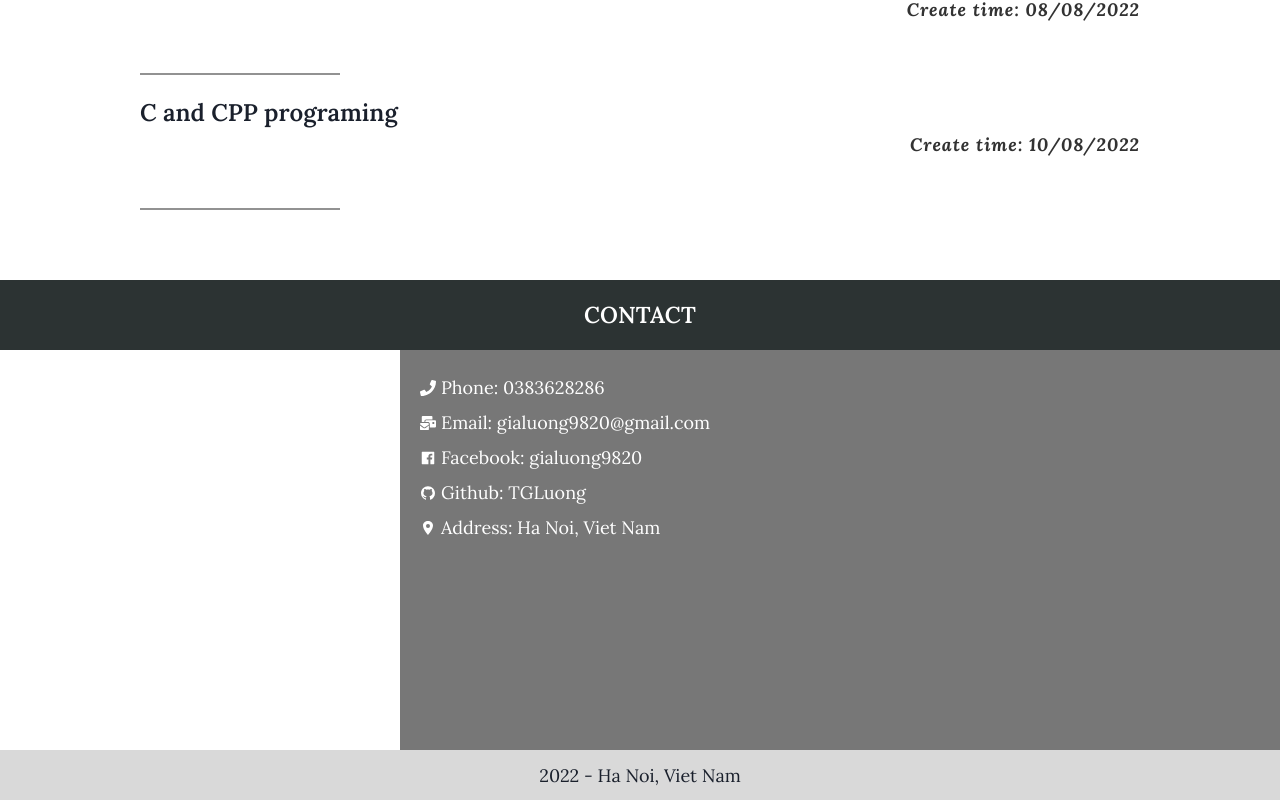
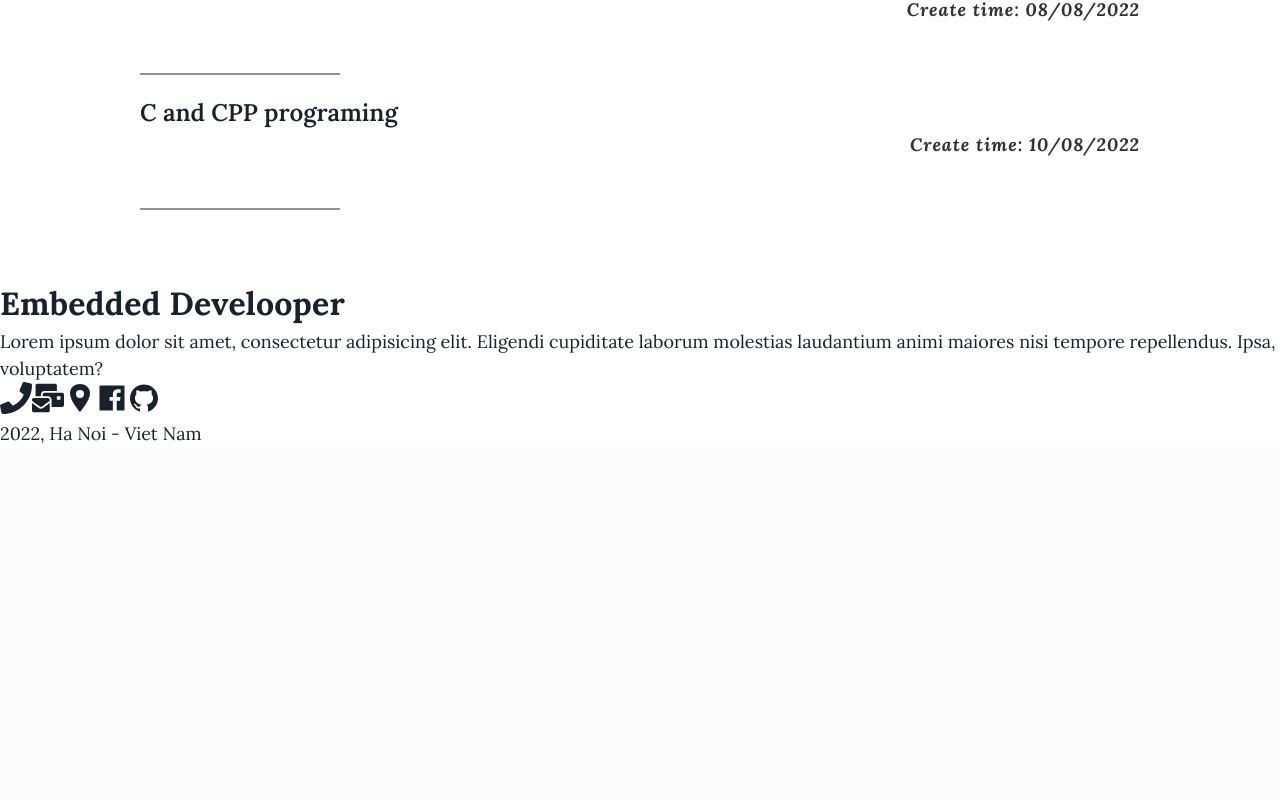
Before and after one commit to TGLuong/tgluong.github.io, a Next.js app: page / in a window 1280 px wide. Shown: the part 880-1680 px from the top of the page. After the commit the page ends 1327 px from the top, so only its background shows below. Built offline with nearby package versions, Linux system fonts and the light colour scheme.

Commit message:
fix: change footer desing

```diff
--- a/src/components/layout/footer.tsx
+++ b/src/components/layout/footer.tsx
@@ -9,24 +9,24 @@ const Footer = () => {
 
   return (
     <>
-      <div id='contact' className={styles.container}>
-        <div className={styles.top}>
-          <h1>Contact</h1>
-        </div>
-        <div className={styles.middle}>
-          <div className={styles.left}>
-
-          </div>
-          <div className={styles.right}>
-            <div><Icon as={FaPhone} w={iconSize} h={iconSize}/><p>Phone: 0383628286</p></div>
-            <div><Icon as={FaMailBulk} w={iconSize} h={iconSize}/><p>Email: gialuong9820@gmail.com</p></div>
-            <div><Icon as={AiFillFacebook} w={iconSize} h={iconSize}/><p>Facebook: <a rel="noopener noreferrer" href='https://www.facebook.com/gialuong9820' target={'_blank'}>gialuong9820</a></p></div>
-            <div><Icon as={AiFillGithub} w={iconSize} h={iconSize}/><p>Github: <a rel="noopener noreferrer" href='https://github.com/TGLuong' target={'_blank'}>TGLuong</a></p></div>
-            <div><Icon as={IoLocationSharp} w={iconSize} h={iconSize}/><p>Address: Ha Noi, Viet Nam</p></div>
+      <div id='contact' className={styles.root}>
+        <div className={styles.container}>
+          <h1>Embedded Develooper</h1>
+          <p>
+            Lorem ipsum dolor sit amet, consectetur adipisicing elit.
+            Eligendi cupiditate laborum molestias
+            laudantium animi maiores nisi tempore repellendus. Ipsa, voluptatem?
+          </p>
+          <div className={styles.icons}>
+            <Icon as={FaPhone} w={8} h={8}/>
+            <Icon as={FaMailBulk} w={8} h={8}/>
+            <Icon as={IoLocationSharp} w={8} h={8}/>
+            <Icon as={AiFillFacebook} w={8} h={8}/>
+            <Icon as={AiFillGithub} w={8} h={8}/>
           </div>
         </div>
-        <div className={styles.down}>
-          <h4>2022 - Ha Noi, Viet Nam</h4>
+        <div className={styles.bottom}>
+          <p>2022, Ha Noi - Viet Nam</p>
         </div>
       </div>
     </>
```
